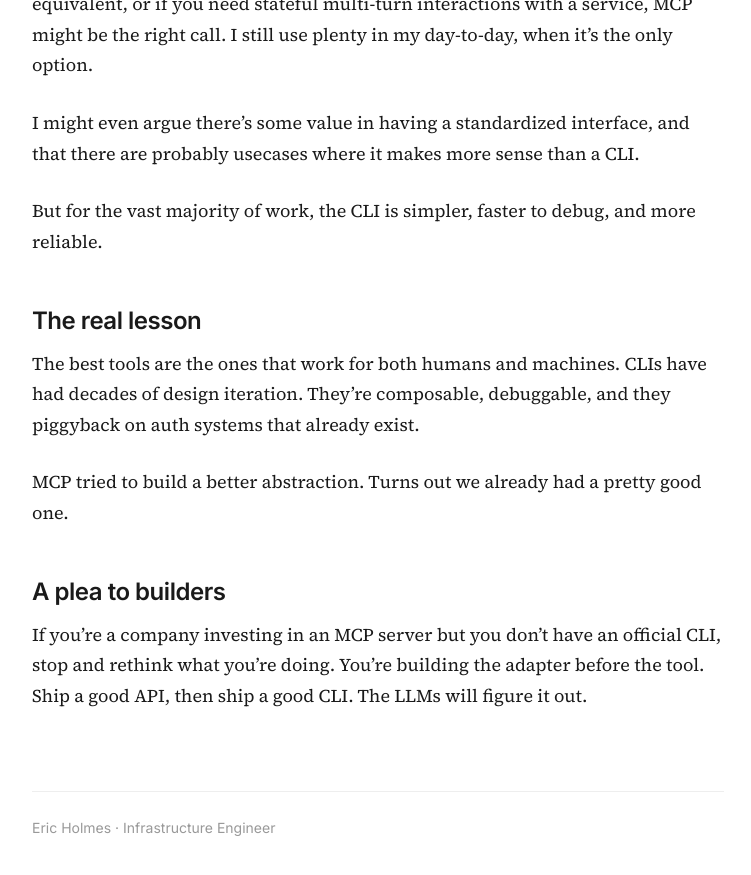
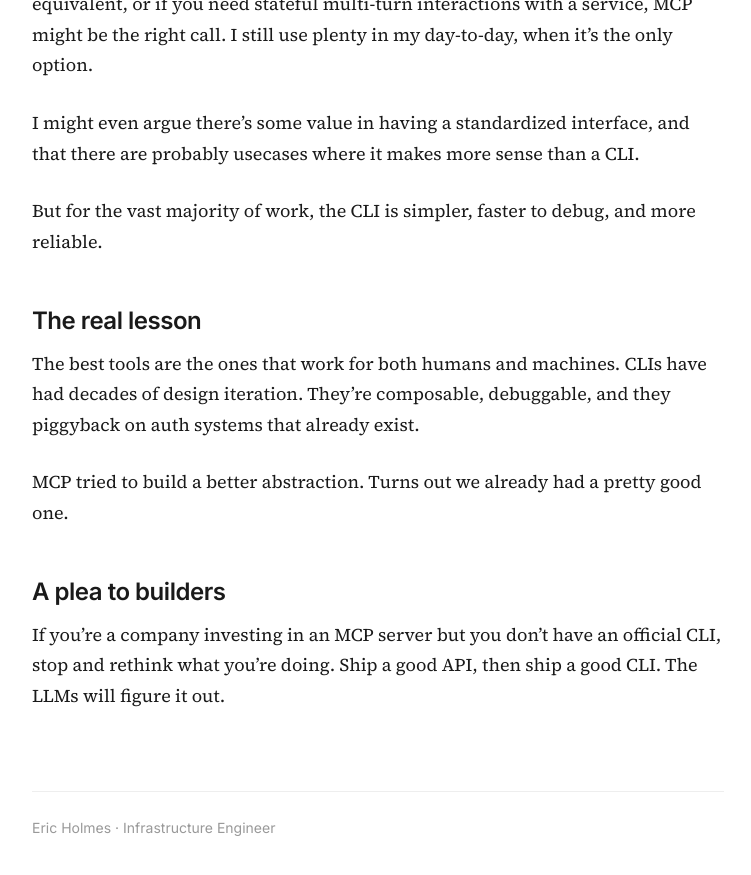
Before and after one commit to ejholmes/ejholmes.github.io, a Jekyll site: the page built from _posts/2026-02-28-mcp-is-dead-long-live-the-cli.md, in a window 1280 px wide and 900 px high, scrolled down 3209 px. Shown: the top 875 px of the window, without its empty margins (262-1013 px from the left). Built offline with Jekyll 4.4.1, drawn with Linux system fonts in a browser that asks for light colours.

Commit message:
Drop adapter metaphor from plea section

```diff
--- a/_posts/2026-02-28-mcp-is-dead-long-live-the-cli.md
+++ b/_posts/2026-02-28-mcp-is-dead-long-live-the-cli.md
@@ -73,4 +73,4 @@
 
 ## A plea to builders
 
-If you're a company investing in an MCP server but you don't have an official CLI, stop and rethink what you're doing. You're building the adapter before the tool. Ship a good API, then ship a good CLI. The LLMs will figure it out.
+If you're a company investing in an MCP server but you don't have an official CLI, stop and rethink what you're doing. Ship a good API, then ship a good CLI. The LLMs will figure it out.
```
